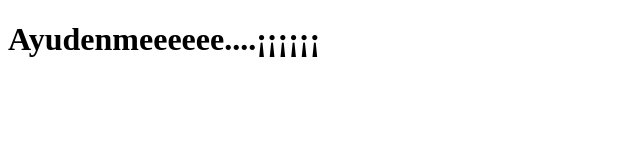
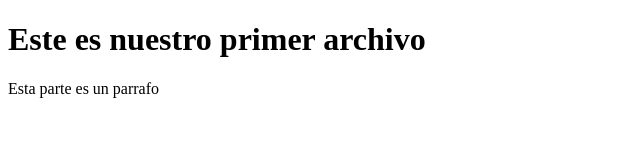
Before and after one commit to LewisCampos/ProyectoWebEmpresaB, a plain HTML site: page index.html in a window 1280 px wide. Shown: the whole page, without its empty margins (0-640 px from the left). Drawn offline with Linux system fonts and the light colour scheme.

Commit message:
Update index.html

```diff
--- a/index.html
+++ b/index.html
@@ -7,6 +7,7 @@
     <title>Document</title>
 </head>
 <body>
-    <h1>Ayudenmeeeeee....¡¡¡¡¡¡</h1>
+    <h1>Este es nuestro primer archivo</h1>
+    <p>Esta parte es un parrafo<p>
 </body>
 </html>
```
